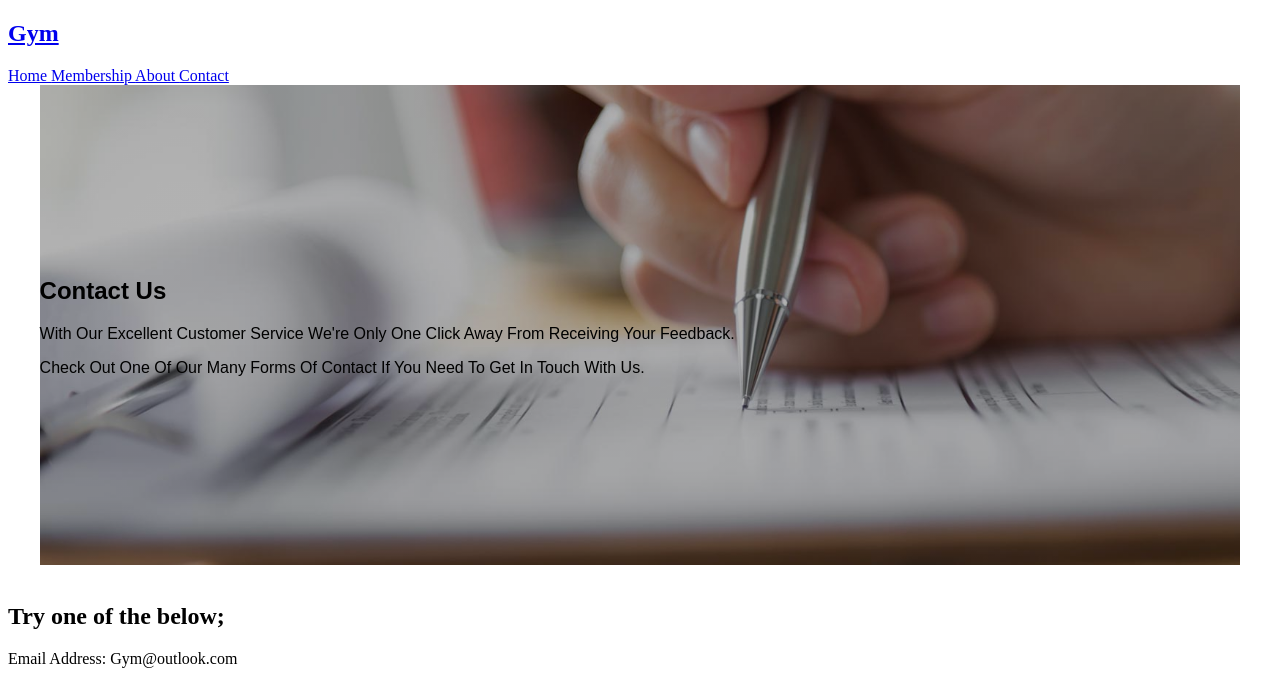
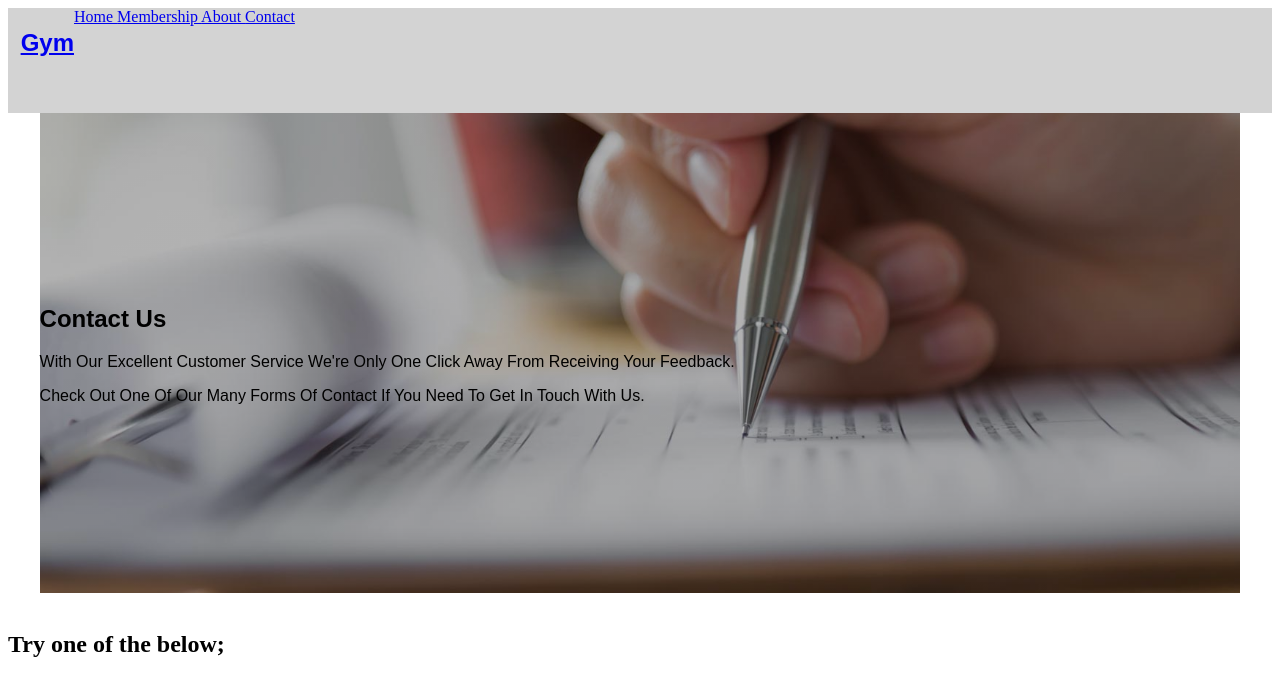
Before and after one commit to bhavikamistry/CS114-Week-6, a plain HTML site: page contact.html in a window 1280 px wide. Shown: the top 675 px of the page. Drawn offline with Linux system fonts and the light colour scheme.

Commit message:
Added some code to style the nav bar

```diff
--- a/css/stylesheet.css
+++ b/css/stylesheet.css
@@ -2,6 +2,40 @@
 html, body, section{
     /* This allows other elements in the rest of the page like the showcase to have their height styled by % */
     height: 100%;
+}
+
+/** Styling the navigation section of the screen */
+nav{
+    /* Nav bar covers 100% of the screen in width */
+    width: 100%;
+    margin: auto;
+    /* Height of nav bar */
+    height: 85px;
+    position: sticky;
+    background-color: lightgray;
+    /** Black border acting as padding between nav bar and showcase */
+    border-bottom: lightgray solid 20px;
+}
+
+/** Styling the logo/main heading of the website */
+nav h1{
+    /** Padding between logo and end of screen */
+    padding-left: 1%;
+    font-family: Arial;
+    color: black;
+    /** Positioning logo*/
+    margin: auto;
+    float: left;
+    text-align: left;
+    line-height: 70px;
+}
+
+/** Navigation bar height and position on the screen (right) */
+nav ul{
+    /* Positioning the navigation elements */
+    margin: auto;
+    text-align: right;
+    line-height: 70px;
 }
 
 /* CONTACT US PAGE STYLING */
```
